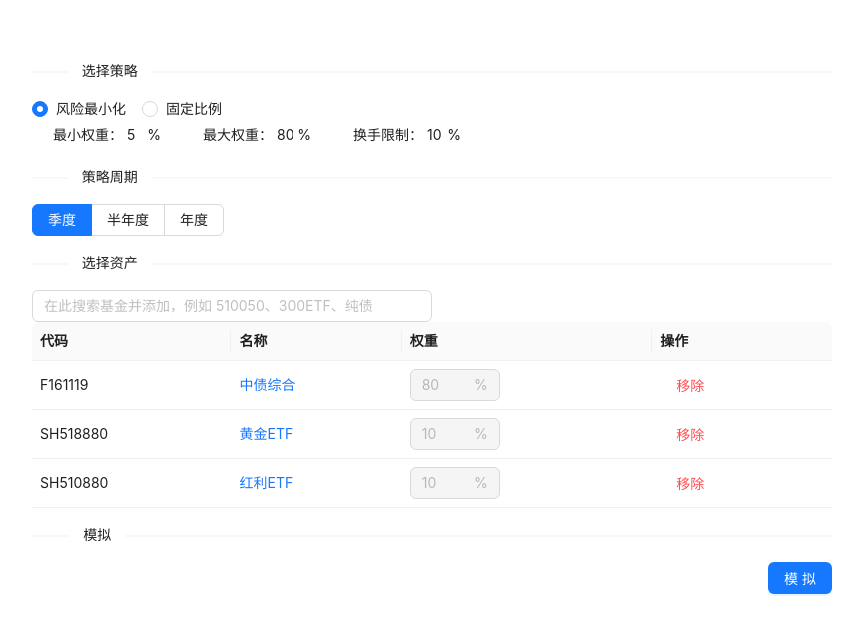
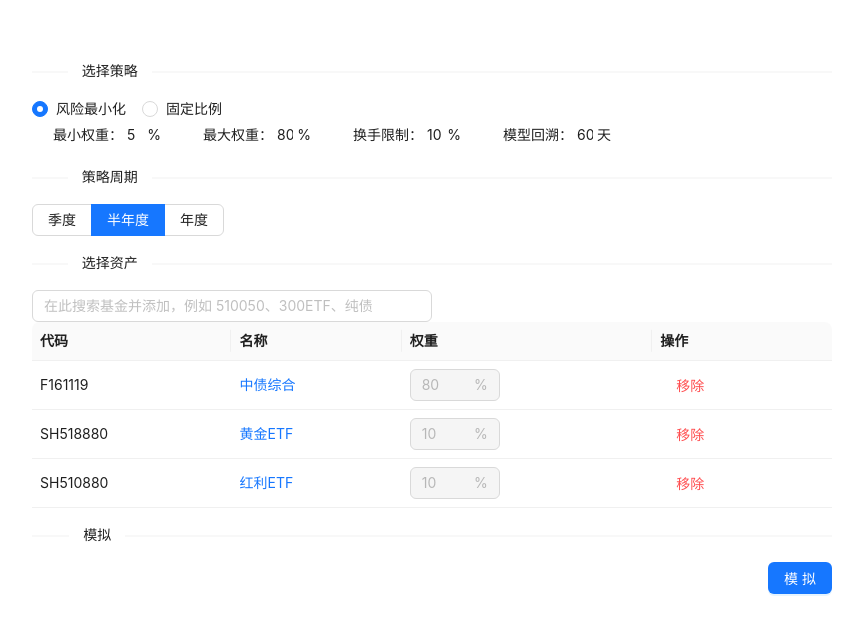
Before and after one commit to hackeris/asset-allocation, a React (Create React App) app: page / in a window 1280 px wide. Shown: the top 634 px of the page, without its empty margins (208-1071 px from the left). Built offline with nearby package versions, Linux system fonts and the light colour scheme.

Commit message:
支持修改模型回溯时长

```diff
--- a/src/components/AssetAllocation.tsx
+++ b/src/components/AssetAllocation.tsx
@@ -51,7 +51,7 @@ class AssetAllocation extends React.Component<Prop, State> {
       turnoverConstraint: 0.10,
       back: 60
     },
-    period: 'quarterly',
+    period: 'semi_annually',
     assetSearch: '',
     assetLoading: false,
     searchCandidates: [],
--- a/src/components/MinimalVarianceOptions.tsx
+++ b/src/components/MinimalVarianceOptions.tsx
@@ -34,10 +34,17 @@ class MinimalVarianceOptions extends React.Component<Prop, State> {
       turnoverConstraint: weight
     })
   }
+  onBackDaysChange = (value: number | null) => {
+    const back = value || 60;
+    this.props.onOptionsChange({
+      ...this.props.value,
+      back
+    })
+  }
 
   render() {
 
-    const {minWeight, maxWeight, turnoverConstraint} = this.props.value;
+    const {minWeight, maxWeight, turnoverConstraint, back} = this.props.value;
 
     const minWeightPercent = minWeight * 100.0;
     const maxWeightPercent = maxWeight * 100.0;
@@ -60,6 +67,11 @@ class MinimalVarianceOptions extends React.Component<Prop, State> {
                        value={turnoverConstraintPercent} size="middle"
                        min={0} max={100} onChange={this.onTurnoverConstraintChange}/>
         </div>
+        <div className="mv-options-item">
+          <InputNumber prefix="模型回溯：" suffix="天" style={{width: 130}} bordered={false}
+                       value={back} size="middle" precision={0}
+                       min={0} max={250} onChange={this.onBackDaysChange}/>
+        </div>
       </div>
     );
   }
```
Also changed, not shown: 1 other file (tests, documents, lock files or other folders).
